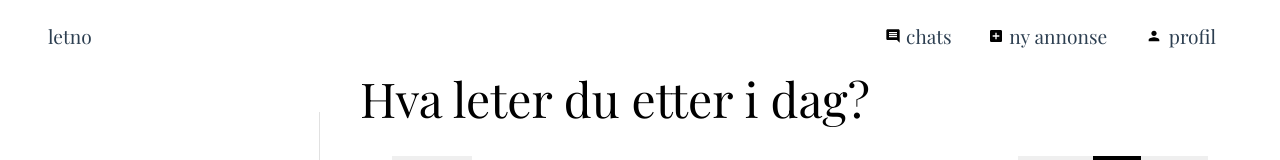
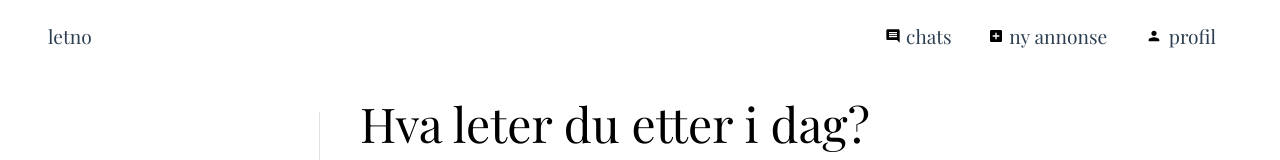
Before and after one commit to BeatsuDev/let, a Vue app in the folder frontend/: page / in a window 1280 px wide. Shown: the top 160 px of the page. Built offline with nearby package versions, Linux system fonts and the light colour scheme; no server answers.

Commit message:
refac: Made navbar stick to top

```diff
--- a/frontend/src/App.vue
+++ b/frontend/src/App.vue
@@ -4,9 +4,23 @@ import NavigationBar from "./components/NavigationBar.vue";
 </script>
 
 <template>
-  <NavigationBar />
+  <NavigationBar id="navigation-bar"/>
 
-  <RouterView />
+  <RouterView id="main-view"/>
 </template>
 
-<style scoped></style>
+<style scoped>
+#navigation-bar {
+  position: fixed;
+  top: 0;
+  left: 0;
+  right: 0;
+  z-index: 100;
+  background-color: #fff;
+  height: 65px;
+}
+
+#main-view {
+  margin-top: 65px;
+}
+</style>
```
